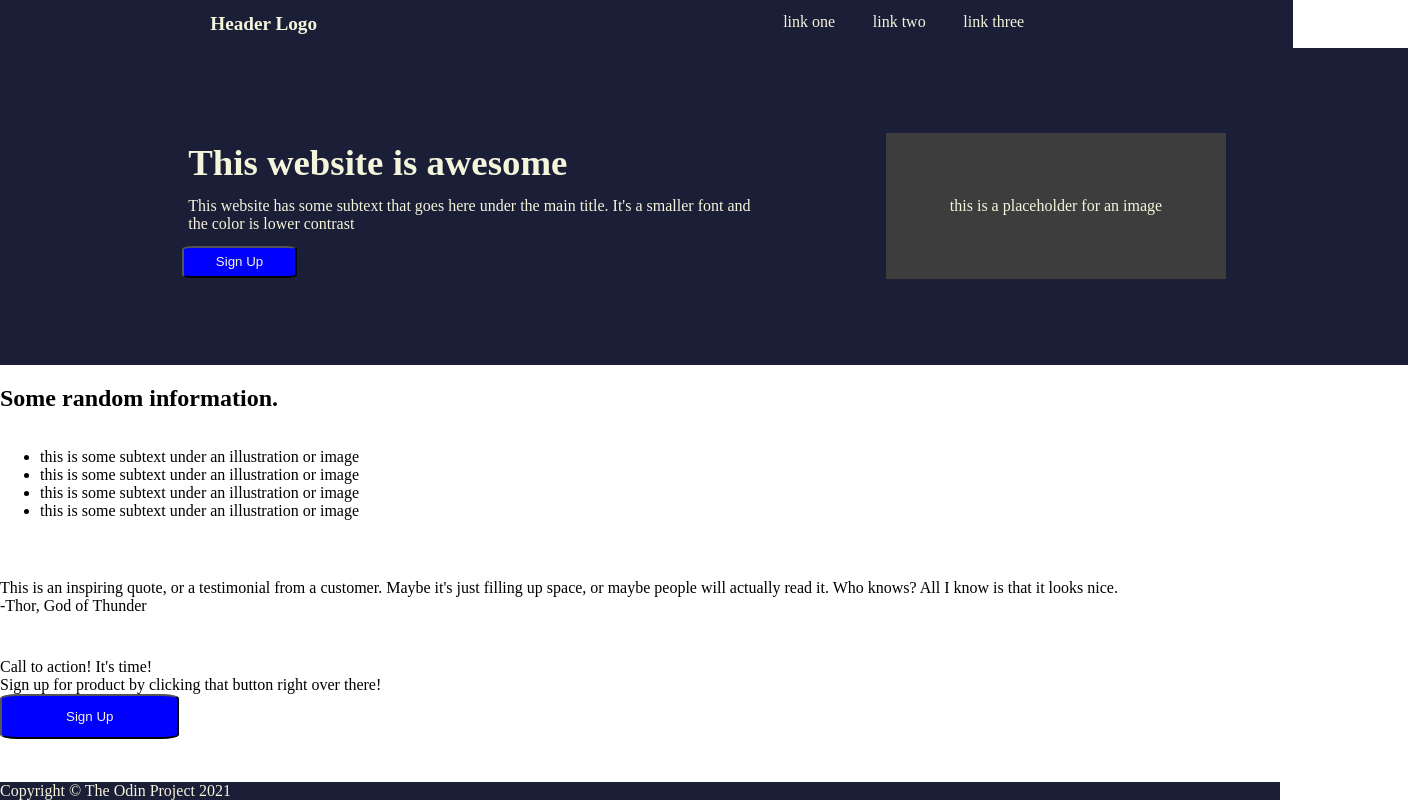
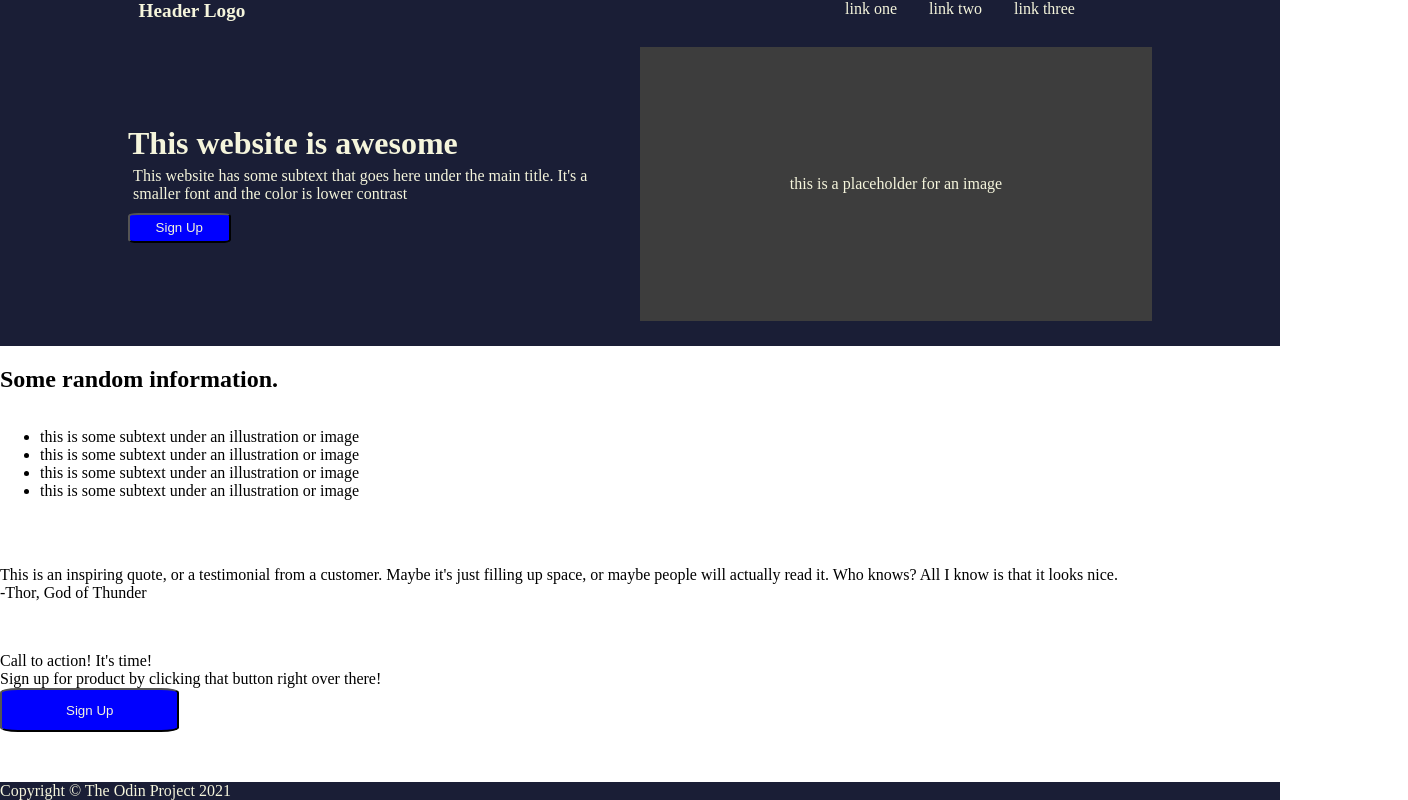
Before and after one commit to lumapires2/website-page, a plain HTML site: page index.html in a window 1280 px wide. Shown: the whole page, 1408 px wide, since content can reach past the window. Drawn offline with Linux system fonts and the light colour scheme.

Commit message:
Finish first-box

```diff
--- a/styles.css
+++ b/styles.css
@@ -10,7 +10,6 @@ body {
     display: flex;
     flex-direction: column;
     justify-content: space-around;
-    flex-grow: 1;
 }
 
 .first-block,
@@ -18,39 +17,42 @@ body {
 .third-block,
 .fourth-block{
     height: 22%;
-    width: 22%;
+    width: 100%;
     flex-grow: 1;
-    width: 100%;
 }
+
 
 .header,
 .copyright {
     height: 6%;
+    width: 100%;
     flex-grow: 0;
-    width: 100%;
+    flex-wrap: wrap;
 }
+
 
 .header,
 .logo,
 .links {
     display: flex;
-    padding: 0.5%;
 }
+
 
 .header{
     justify-content: space-between;
 }
 
+
 .logo{
-    width: 40%;
+    width: 30%;
     font-weight: bold;
-    font-size: 120%;
+    font-size: 1.2rem;
     display: flex;
     justify-content: center;
 }
 
 .links{
-    width: 60%;
+    width: 50%;
     gap: 5%;
     justify-content: center;
 }
@@ -75,35 +77,31 @@ a {
     display: flex;
 }
 
-
 .first-block{
     display: flex;
-    flex-direction: row;
-    gap: 5%;
-    padding: 5%;
     align-items: center;
     justify-content: center;
 }
 
 .info{
     flex-direction: column;
-    width: 50%;
+    width: 40%;
     height: 50%;
     flex-wrap: wrap;
     justify-content: center;
 }
 
+
 h3 {
-    font-size: 230%;
+    font-size: 2rem;
     text-align: left;
-    padding: 1%;
     width: 80%;
     margin: 0;
 }
 
 .first-block .description{
     padding: 1%;
-    font-size: 100%;
+    font-size: 1rem;
     width: 90%;
     margin-bottom: 1%;
 }
@@ -121,9 +119,14 @@ button{
 }
 
 .first-block > .image{
+    display: flex;
+    align-items: center;
+    justify-content: center;
     background-color: rgb(61, 61, 61);
-    padding: 5%;
+    width: 40%;
     height: auto;
+    padding-top: 10%;
+    padding-bottom: 10%;
 }
 
 /*
```
